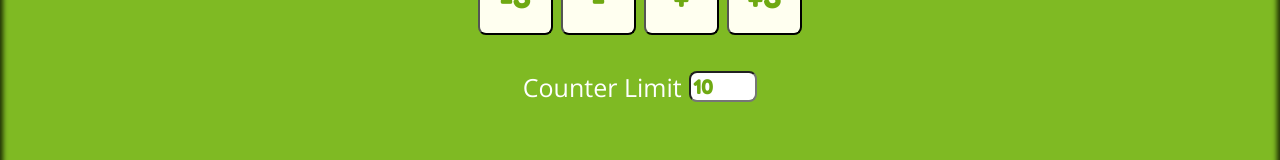
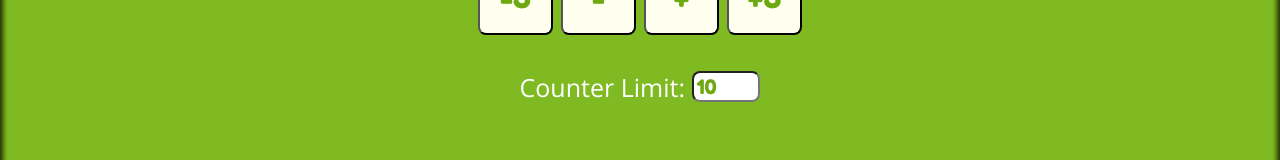
Before and after one commit to richpjames/counter, a React (Create React App) app: page / in a window 1280 px wide. Shown: the part 375-535 px from the top of the page. Built offline with nearby package versions, Linux system fonts and the light colour scheme.

Commit message:
seperate out upper bound into seperate component

```diff
--- a/src/Counter/Counter.tsx
+++ b/src/Counter/Counter.tsx
@@ -5,7 +5,8 @@ import {
   ButtonsContainer,
   UpperBoundInput,
   UpperBoundContainer,
-  Count
+  Count,
+  Title
 } from "./Counter-styles";
 
 function Counter() {
@@ -29,7 +30,7 @@ function Counter() {
   };
   return (
     <CounterContainer>
-      <h1>Counter</h1>
+      <Title>Counter</Title>
       <Count title="counter">{count}</Count>
       <ButtonsContainer>
         <Button
@@ -54,7 +55,7 @@ function Counter() {
         />
       </ButtonsContainer>
       <UpperBoundContainer>
-        <label htmlFor="counter-limit">Counter Limit</label>
+        <label htmlFor="counter-limit">Counter Limit:</label>
         <UpperBoundInput
           type="number"
           id="counter-limit"
```
Also changed, not shown: src/Counter/UpperBound.tsx (added, +24 -0 lines).
